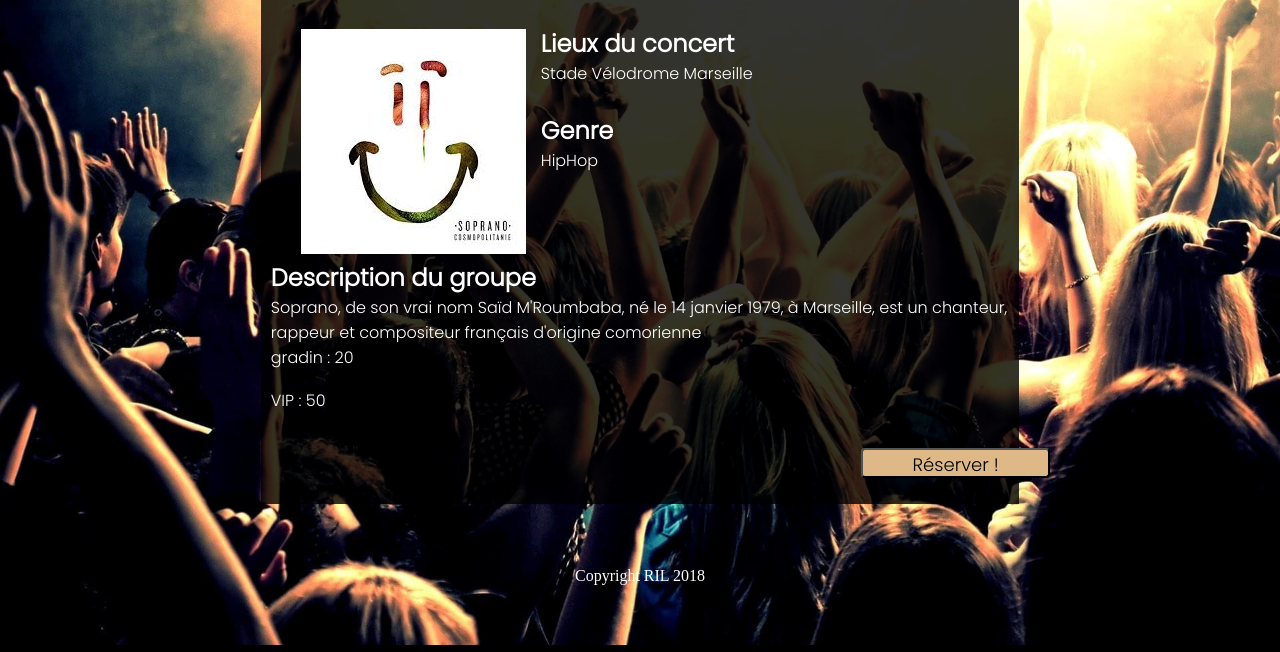
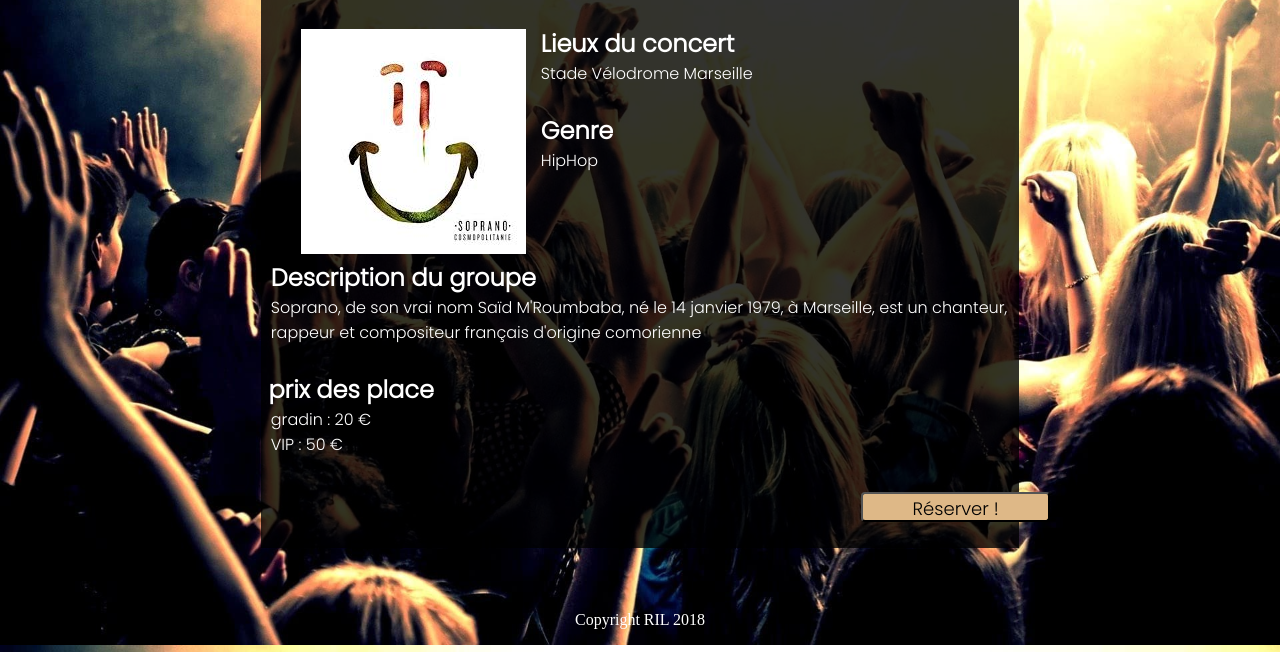
Before and after one commit to xouill/TDCesi, a Django app: page /detail/2 in a window 1280 px wide. Shown: the part 155-807 px from the top of the page. Run offline with Django 3.2, Linux system fonts and the light colour scheme; data comes from the database, SQL or seed files in the repository.

Commit message:
corriger

```diff
--- a/templates/detail.html
+++ b/templates/detail.html
@@ -16,13 +16,12 @@
             <p>{{ object.groupe.genre }}</p>
             <h2 class="description">Description du groupe</h2>
             <p>{{ object.groupe.description }}</p>
-
-            {% for place in type_place %}
-                <p>{{ place.place }} : {{ place.prixPlace }} </p>
-                {% if not forloop.last %}
-                    <br>
-                {% endif %}
-            {% endfor %}
+            <h2 style="padding-left: 1%">prix des place</h2>
+            <p>
+                {% for place in type_place %}
+                    {{ place.place }} : {{ place.prixPlace }} € <br>
+                {% endfor %}
+            </p>
             <a href="{% url 'reservation' object.pk %}"><button class="btn btn-success">Réserver !</button></a>
         </div>
     </div>
```
